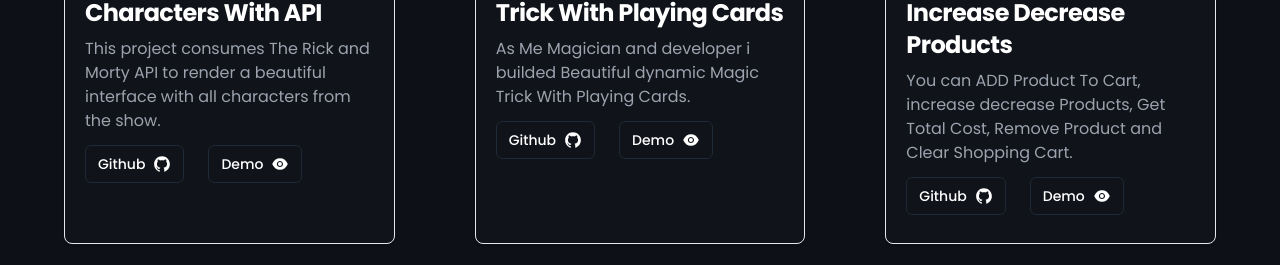
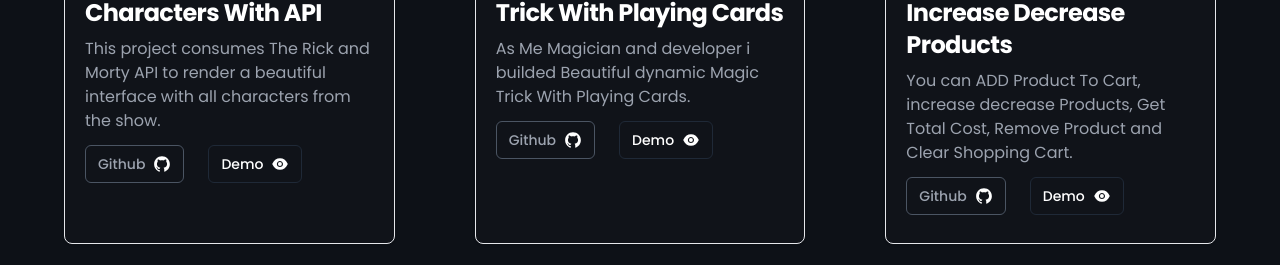
Before and after one commit to yassinehaimouch/portfolio-yassine, a React (Create React App) app: page / in a window 1280 px wide. Shown: the part 1960-2225 px from the top of the page. Built offline with nearby package versions, Linux system fonts and the light colour scheme.

Commit message:
fix Error

```diff
--- a/src/components/Projects/Project.jsx
+++ b/src/components/Projects/Project.jsx
@@ -21,7 +21,7 @@
             href={props.github}
             rel="noreferrer"
             target="_blank"
-            className="inline-flex gap-[0.5rem] items-center px-3 py-2 text-sm font-medium text-center text-white rounded-md border hover:text-white border-gray-800 hover:bg-gray-900 focus:ring-4 focus:outline-none focus:ring-gray-300 mr-2 mb-2 dark:border-gray-600 dark:text-gray-400 dark:hover:text-white dark:hover:bg-gray-600 dark:focus:ring-gray-800"
+            className="inline-flex gap-[0.5rem] items-center px-3 py-2 text-sm font-medium text-center  rounded-md border focus:ring-4 focus:outline-none mr-2 mb-2 border-gray-600 text-gray-400 hover:text-white hover:bg-gray-600 focus:ring-gray-800"
           >
             Github
             <AiFillGithub className=" w-[18px] h-[18px]" />
```
